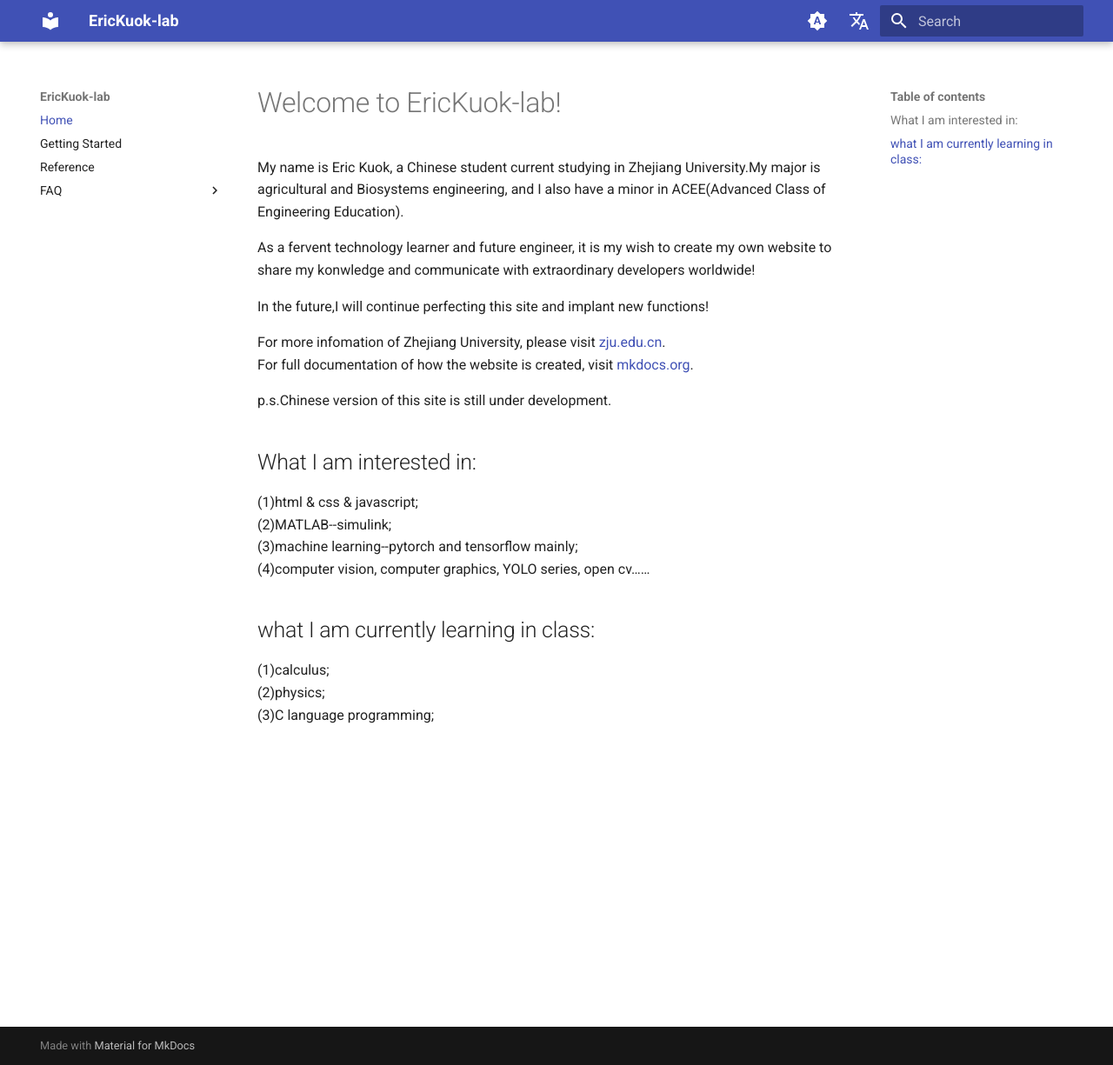
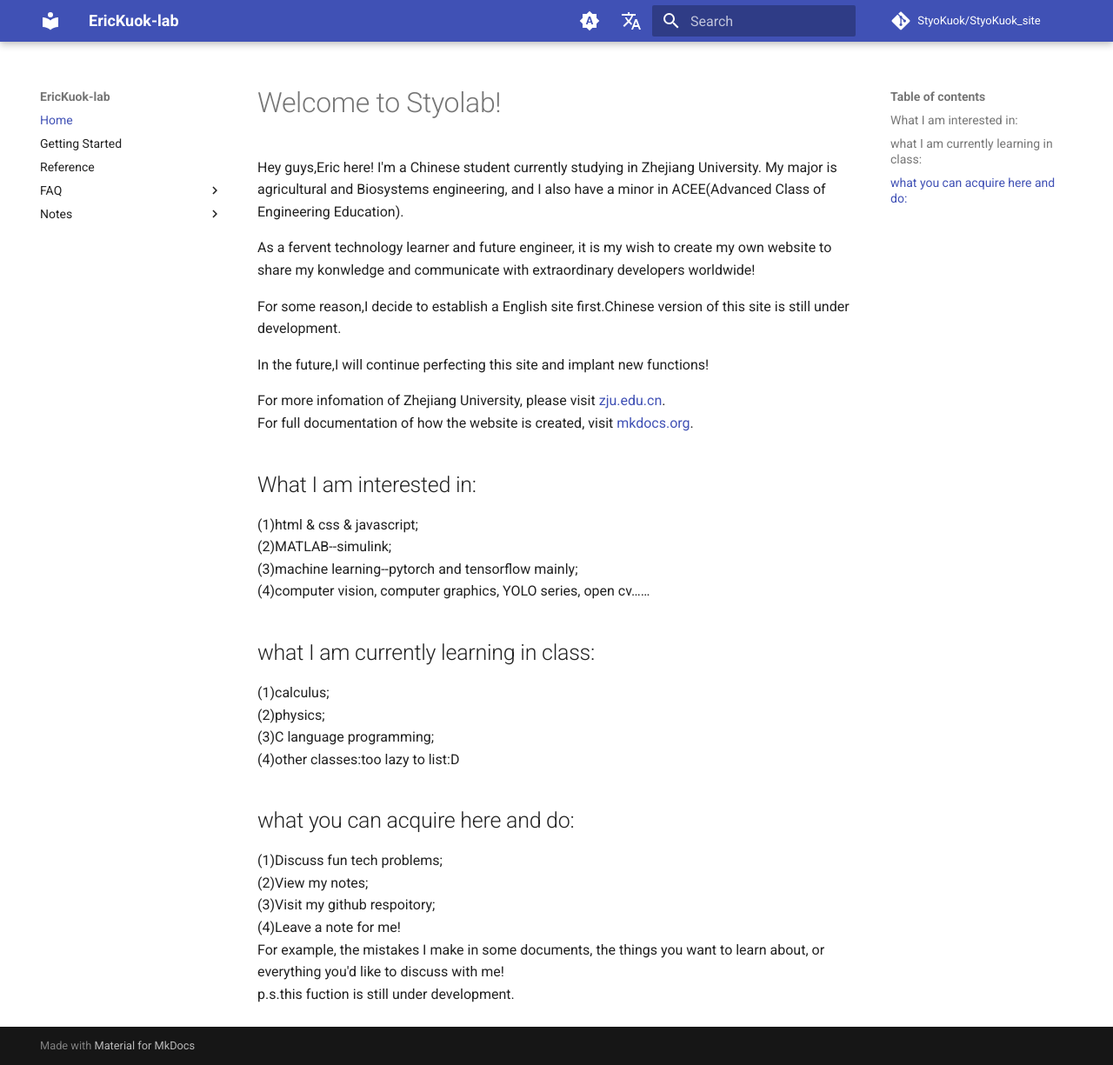
Before and after one commit to StyoKuok/StyoKuok.github.io, an MkDocs documentation site: the page built from docs/index.md, in a window 1280 px wide and 1225 px high. Shown: the whole window at 87% size. Built offline with MkDocs 1.6.1 and Material for MkDocs 9.7.7, drawn with Linux system fonts in a browser that asks for light colours; comment, search, counter and statistics services are not loaded.

Commit message:
Second commit

```diff
--- a/docs/index.md
+++ b/docs/index.md
@@ -1,15 +1,15 @@
-# Welcome to EricKuok-lab!
+# Welcome to Styolab!
 
-My name is Eric Kuok, a Chinese student current studying in Zhejiang University.My major is agricultural and Biosystems engineering, and I also have a minor in ACEE(Advanced Class of Engineering Education).
+Hey guys,Eric here! I'm a Chinese student currently studying in Zhejiang University. My major is agricultural and Biosystems engineering, and I also have a minor in ACEE(Advanced Class of Engineering Education).
 
 As a fervent technology learner and future engineer, it is my wish to create my own website to share my konwledge and communicate with extraordinary developers worldwide!
+
+For some reason,I decide to establish a English site first.Chinese version of this site is still under development.
 
 In the future,I will continue perfecting this site and implant new functions!
 
 For more infomation of Zhejiang University, please visit [zju.edu.cn](https://www.zju.edu.cn).
 For full documentation of how the website is created, visit [mkdocs.org](https://www.mkdocs.org).
-
-p.s.Chinese version of this site is still under development.
 
 ## What I am interested in:
 (1)html & css & javascript;
@@ -21,3 +21,12 @@ p.s.Chinese version of this site is still under development.
 (1)calculus;
 (2)physics;
 (3)C language programming;
+(4)other classes:too lazy to list:D
+
+## what you can acquire here and do:
+(1)Discuss fun tech problems;
+(2)View my notes;
+(3)Visit my github respoitory;
+(4)Leave a note for me!
+  For example, the mistakes I make in some documents, the things you want to learn about, or    everything you'd like to discuss with me!
+  p.s.this fuction is still under development.
--- a/mkdocs.yml
+++ b/mkdocs.yml
@@ -1,5 +1,7 @@
 site_name: EricKuok-lab
 site_url: https://erickuok.org/home
+repo_url: https://github.com/StyoKuok/StyoKuok_site
+repo_name: StyoKuok/StyoKuok_site
 theme:
   name: material
   palette:
@@ -28,6 +30,7 @@ theme:
   icon:
     previous: fontawesome/solid/angle-left
     next: fontawesome/solid/angle-right
+    repo: fontawesome/brands/git-alt
 
   language: en
   features:
@@ -44,7 +47,11 @@ nav:
     - FAQ:
         - General Questions: faq/general.md
         - Technical Questions: faq/technical.md
-
+    - Notes:
+        - web:
+          - HTML: web/html.md
+          - css: web/css.md
+          - Javascript: web/js.md
 
 extra:
     alternate:
```
Also changed, not shown: docs/getting_started.md (+5 -3 lines), overrides/partials/comments.html (added, +54 -0 lines), docs/web/css.md (added), docs/web/html.md (added), docs/web/js.md (added).
